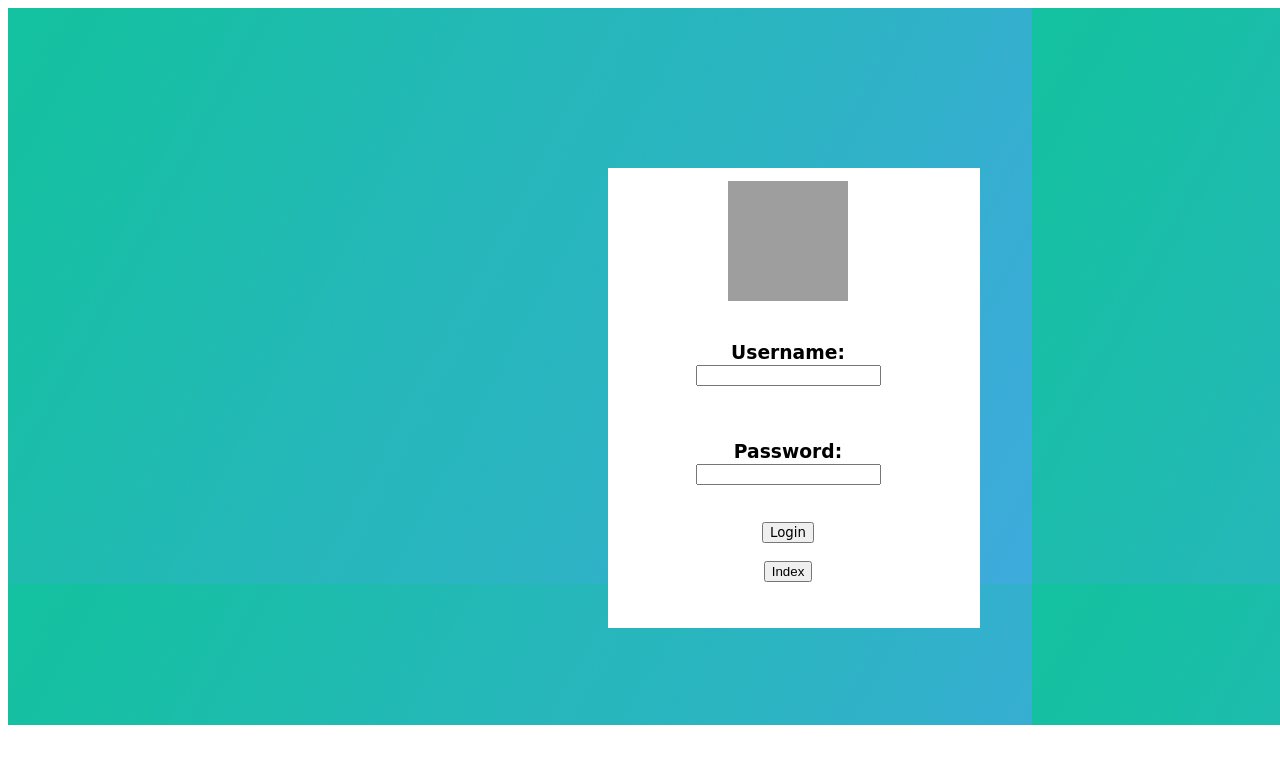
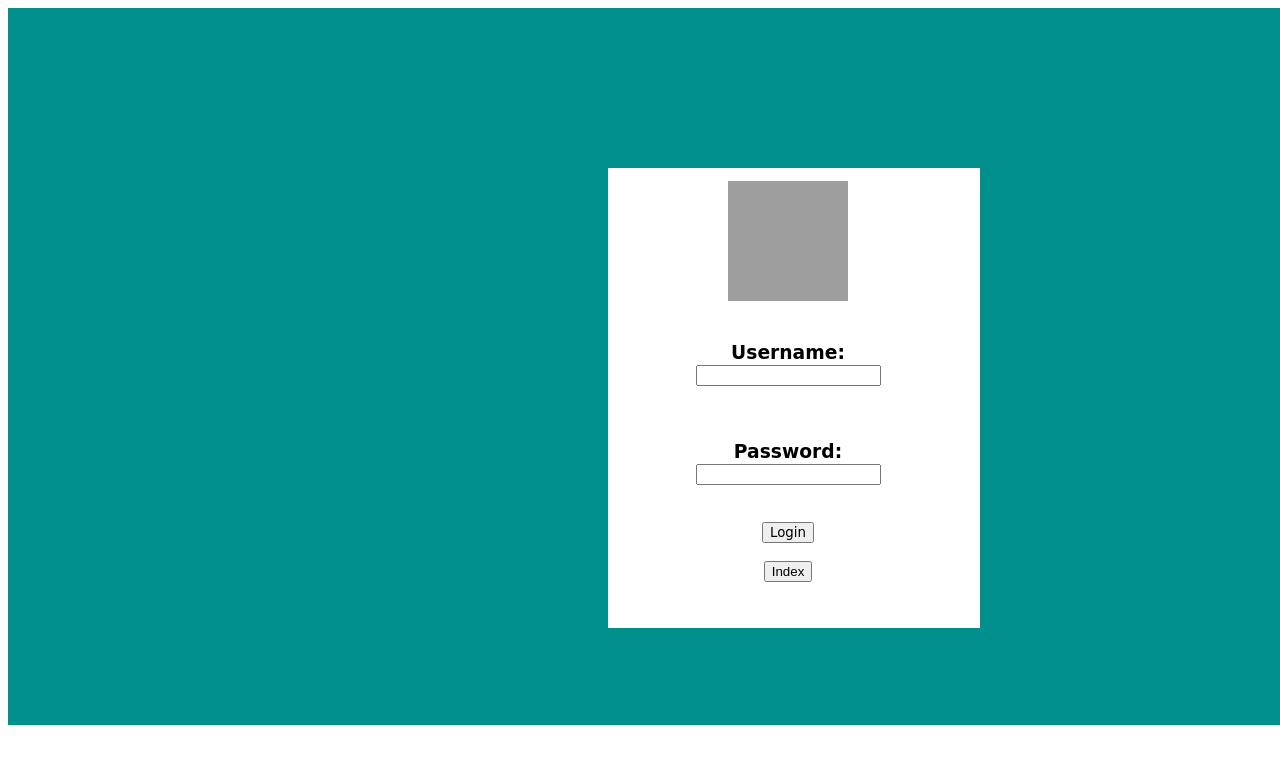
Before and after one commit to Chaotixy/Battlebot_website, a PHP site: page /login.php in a window 1280 px wide; the page is wider, and only the part inside the window is pictured. Shown: the top 764 px of that part. Run offline with PHP 8.4, Linux system fonts and the light colour scheme; grey boxes are pictures that could not be loaded.

Commit message:
Update CSS/BOT.css
update css

```diff
--- a/CSS/BOT.css
+++ b/CSS/BOT.css
@@ -7,7 +7,7 @@ div.background{
     width:1485px;
     height:717px;
     margin-right:auto;
-    background-image:url(pictures/bluegreen.png);
+    background-color:rgb(0, 143, 138);
 }
 div.body{
     width:372px;
```
